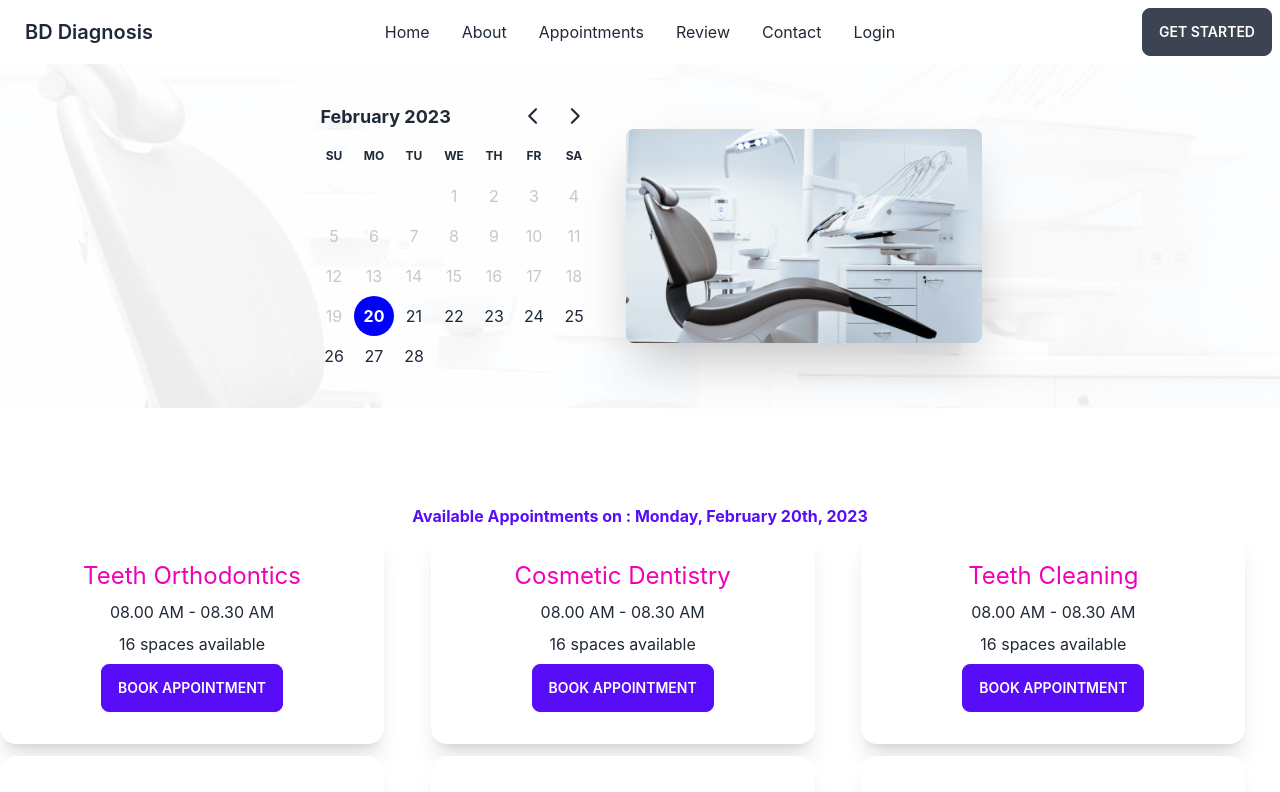
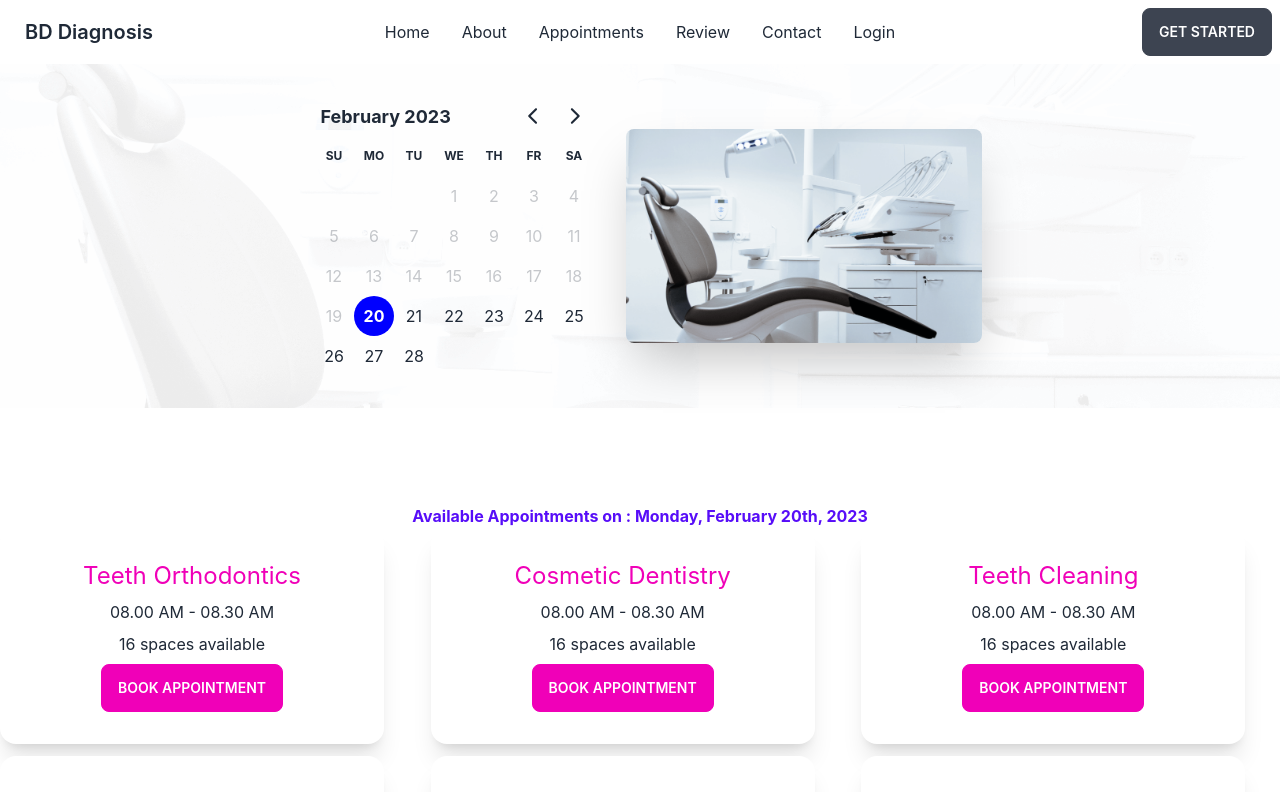
Before and after one commit to rejaulrasel/bd-diagonostic-clent, a React (Create React App) app: page /appointments in a window 1280 px wide. Shown: the top 792 px of the page. Built offline with nearby package versions, Linux system fonts and the light colour scheme.

Commit message:
added booking modal

```diff
--- a/src/Pages/Appointments/Appointments/Appointments.js
+++ b/src/Pages/Appointments/Appointments/Appointments.js
@@ -1,6 +1,6 @@
 import React, { useState } from 'react';
 import AppointmentsBanner from '../AppointmentsBanner/AppointmentsBanner';
-import AvailableAppointments from '../AvailableA/AvailableAppointments';
+import AvailableAppointments from '../AvailableAppointments/AvailableAppointments';
 
 const Appointments = () => {
     const [selectedDate, setSelectedDate] = useState(new Date());
--- a/src/Pages/Appointments/AvailableA/AvailableOption.js
+++ /dev/null
@@ -1,19 +0,0 @@
-import React from 'react';
-
-const AvailableOption = ({option}) => {
-    const {name,slots} = option;
-    return (
-        <div className="card w-96 bg-base-100 shadow-xl text-center">
-  <div className="card-body">
-    <h2 className="text-2xl text-secondary">{name}</h2>
-    <p>{slots[0]}</p>
-    <p>{slots.length} {slots.length > 1 ? 'spaces' : 'space' }  available</p>
-    <div className="card-actions justify-center">
-      <button className="btn btn-primary">Book Appointment</button>
-    </div>
-  </div>
-</div>
-    );
-};
-
-export default AvailableOption;
--- a/src/Pages/Appointments/AvailableA/AvailableAppointments.js
+++ b/src/Pages/Appointments/AvailableAppointments/AvailableAppointments.js
@@ -1,5 +1,6 @@
 import { format } from 'date-fns';
 import React, { useEffect, useState } from 'react';
+import BookingModal from '../BookingModal/BookingModal';
 import AvailableOption from './AvailableOption';
 
 const AvailableAppointments = ({selectedDate}) => {
@@ -22,6 +23,7 @@ const AvailableAppointments = ({selectedDate}) => {
                 ></AvailableOption> )
             }
             </div>
+            <BookingModal></BookingModal>
 
         </section>
 
--- /dev/null
+++ b/src/Pages/Appointments/AvailableAppointments/AvailableOption.js
@@ -0,0 +1,19 @@
+import React from 'react';
+
+const AvailableOption = ({ option }) => {
+  const { name, slots } = option;
+  return (
+    <div className="card w-96 bg-base-100 shadow-xl text-center">
+      <div className="card-body">
+        <h2 className="text-2xl text-secondary">{name}</h2>
+        <p>{slots[0]}</p>
+        <p>{slots.length} {slots.length > 1 ? 'spaces' : 'space'}  available</p>
+        <div className="card-actions justify-center">
+          <label htmlFor="booking-modal" className="btn btn-secondary">Book Appointment</label>
+        </div>
+      </div>
+    </div>
+  );
+};
+
+export default AvailableOption;
--- /dev/null
+++ b/src/Pages/Appointments/BookingModal/BookingModal.js
@@ -0,0 +1,18 @@
+import React from 'react';
+
+const BookingModal = () => {
+    return (
+        <div>
+            <input type="checkbox" id="booking-modal" className="modal-toggle" />
+            <div className="modal">
+                <div className="modal-box relative">
+                    <label htmlFor="booking-modal" className="btn btn-sm btn-circle absolute right-2 top-2">✕</label>
+                    <h3 className="text-lg font-bold">Congratulations random Internet user!</h3>
+                    <p className="py-4">You've been selected for a chance to get one year of subscription to use Wikipedia for free!</p>
+                </div>
+            </div>
+        </div>
+    );
+};
+
+export default BookingModal;
```
